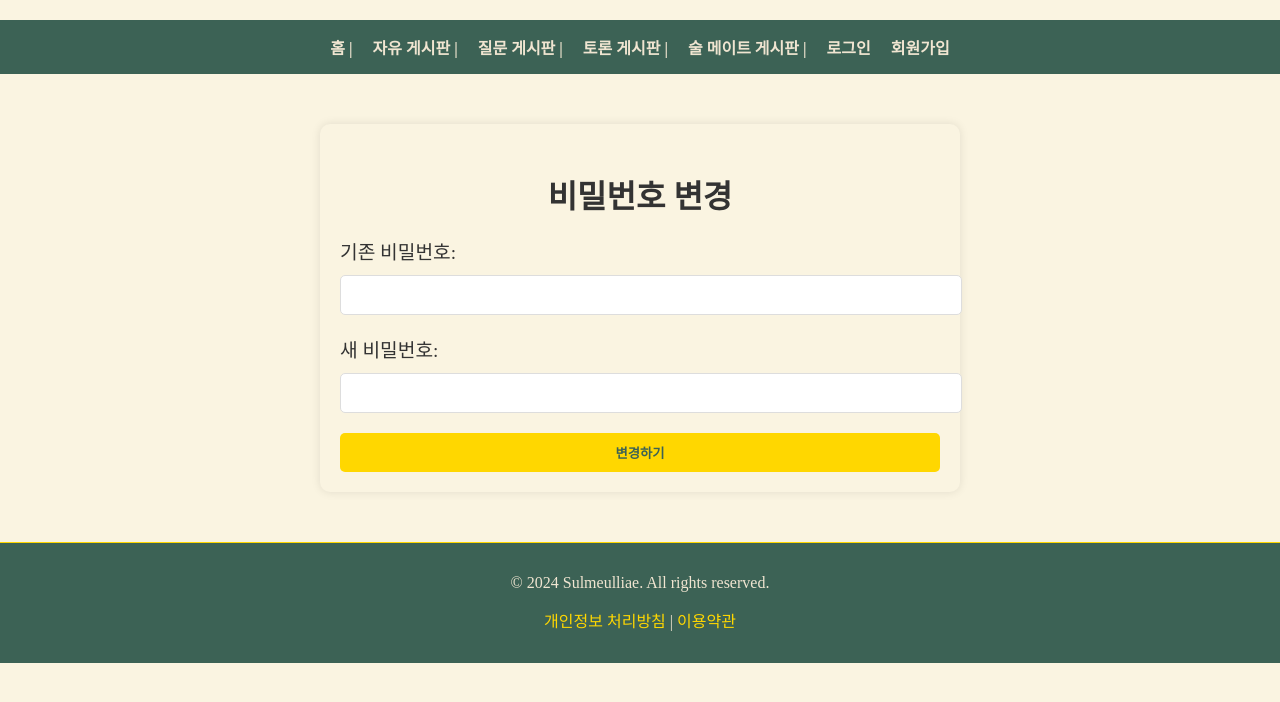
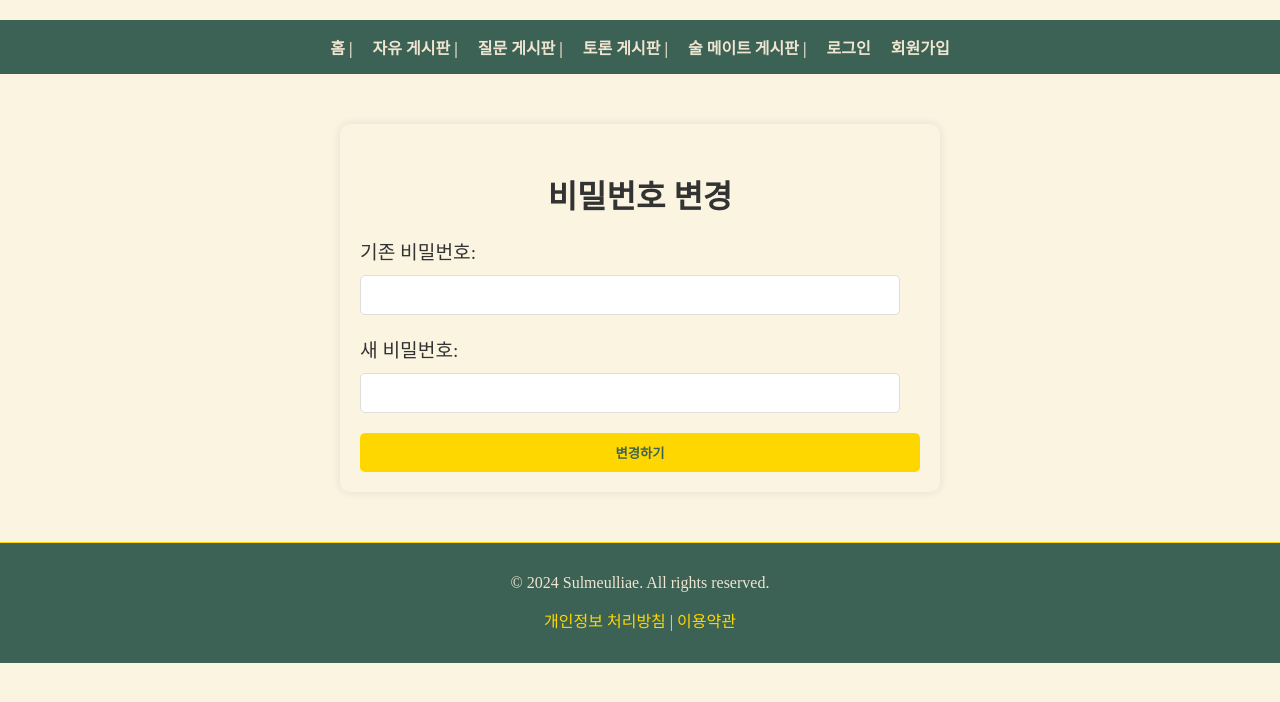
Before and after one commit to nahyunkeem/sulmeulliae_frontend, a React (Create React App) app: page /accounts/password in a window 1280 px wide. Shown: the top 702 px of the page. Built offline with nearby package versions, Linux system fonts and the light colour scheme.

Commit message:
code_fix

```diff
--- a/src/App.js
+++ b/src/App.js
@@ -44,6 +44,7 @@ function App() {
         setLoggedIn(false);
         setUsername('');
         setUserId(null);
+        window.location.reload();
     };
 
     // 인라인 스타일 정의
--- a/src/components/UserPasswordChange.js
+++ b/src/components/UserPasswordChange.js
@@ -40,6 +40,7 @@ function UserPasswordChange() {
             backgroundColor: '#faf4e1',
             borderRadius: '10px',
             boxShadow: '0 0 10px rgba(0, 0, 0, 0.1)',
+            boxSizing: 'border-box',  // 패딩을 포함한 너비 계산
         },
         heading: {
             textAlign: 'center',
@@ -57,11 +58,12 @@ function UserPasswordChange() {
             color: '#333',
         },
         input: {
-            width: '100%',
+            width: 'calc(100% - 20px)',  // 패딩을 고려한 너비 설정
             padding: '10px',
             borderRadius: '5px',
             border: '1px solid #ddd',
             fontSize: '1rem',
+            boxSizing: 'border-box',
         },
         button: {
             width: '100%',
--- a/src/components/UserWithdraw.js
+++ b/src/components/UserWithdraw.js
@@ -1,5 +1,5 @@
 import React, { useState } from 'react';
-import api from '../services/api';
+import api from '../services.api';
 import { useNavigate } from 'react-router-dom';
 
 function UserDelete() {
@@ -8,18 +8,15 @@ function UserDelete() {
     const navigate = useNavigate();
 
     const handleDeleteAccount = () => {
-        // 회원탈퇴 API로 DELETE 요청
         api.delete('/accounts/', {
             data: { password: password },
         })
         .then(() => {
             alert('회원탈퇴가 완료되었습니다.');
-            // 로컬스토리지의 로그인 정보 삭제
             localStorage.removeItem('accessToken');
             localStorage.removeItem('refreshToken');
             localStorage.removeItem('username');
             localStorage.removeItem('userId');
-            // 회원탈퇴 후 메인페이지로 이동
             navigate('/');
         })
         .catch((error) => {
@@ -36,6 +33,7 @@ function UserDelete() {
             backgroundColor: '#faf4e1',
             borderRadius: '10px',
             boxShadow: '0 0 10px rgba(0, 0, 0, 0.1)',
+            boxSizing: 'border-box',  // 패딩 포함하여 컨테이너 설정
         },
         heading: {
             textAlign: 'center',
@@ -44,12 +42,13 @@ function UserDelete() {
             color: '#333',
         },
         input: {
-            width: '100%',
+            width: 'calc(100% - 20px)',  // 패딩을 고려하여 너비 설정
             padding: '10px',
             borderRadius: '5px',
             border: '1px solid #ddd',
             fontSize: '1rem',
             marginBottom: '20px',
+            boxSizing: 'border-box',
         },
         button: {
             width: '100%',
```
